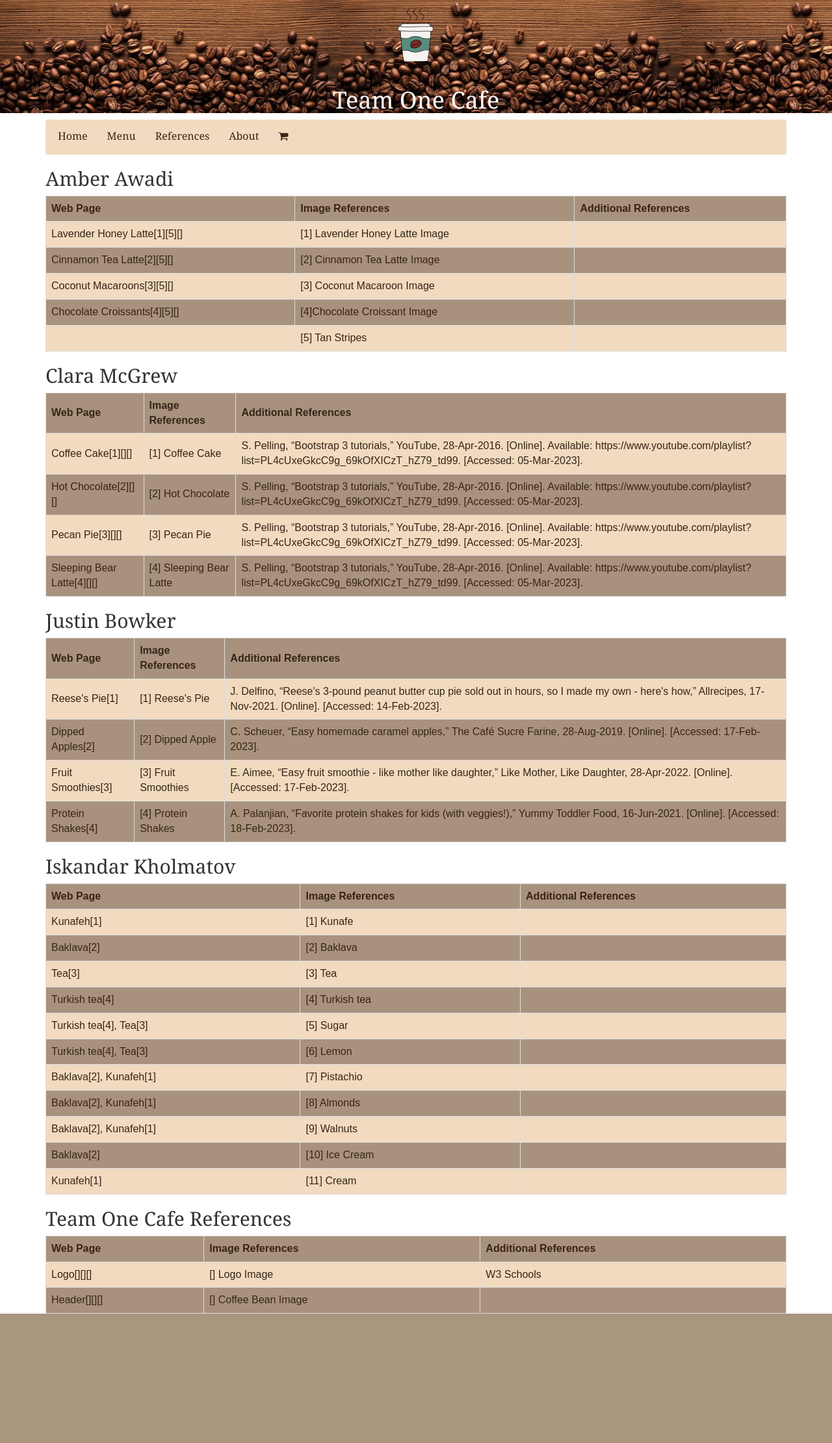
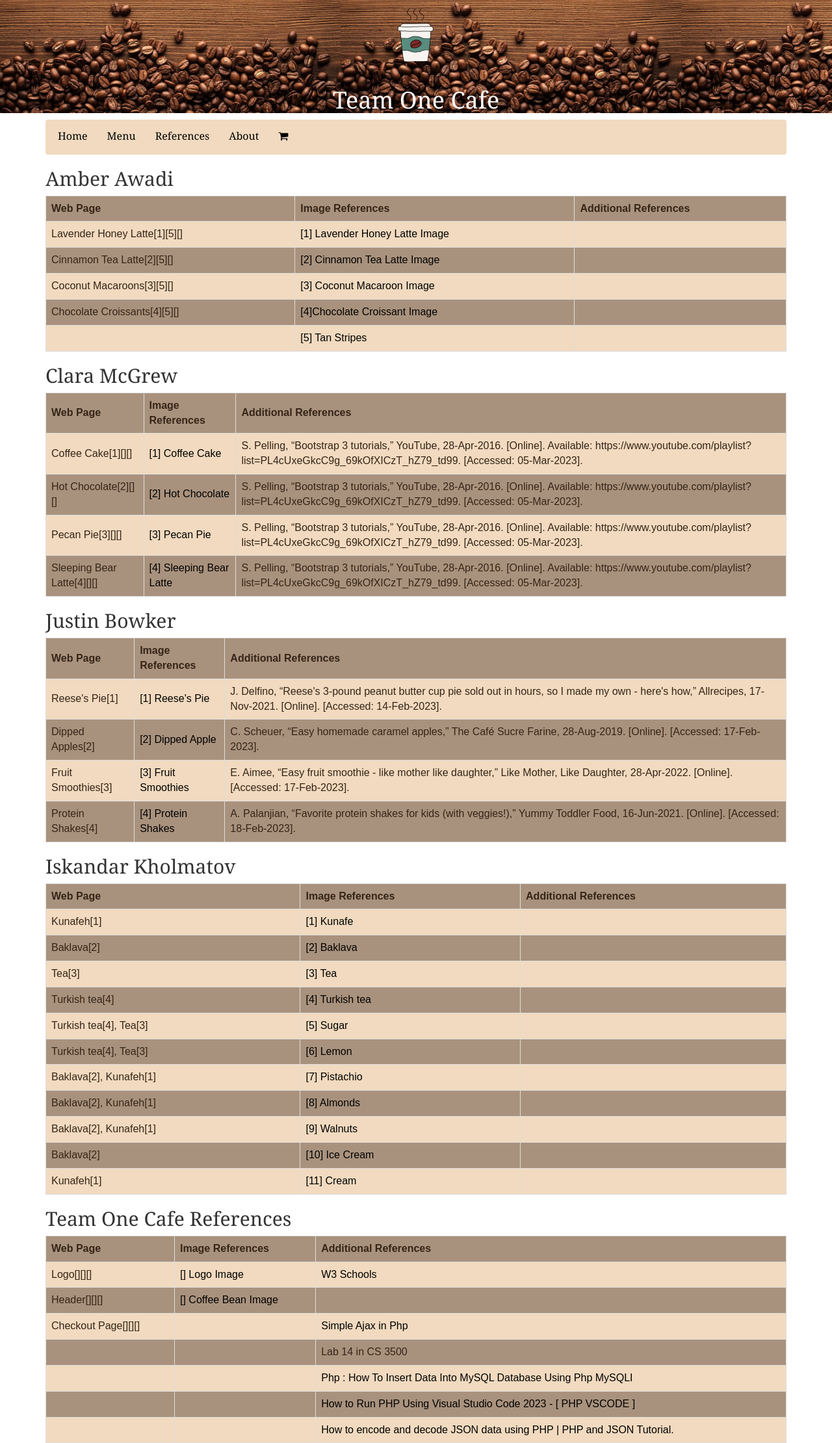
Before and after one commit to rednaksiii/cafe-website, a PHP site: page /html/references.html in a window 1280 px wide. Shown: the whole page at 65% size. Before the commit the page ends 2021 px from the top, so only its background shows below. Run offline with PHP 8.4, Linux system fonts and the light colour scheme; some libraries are stand-ins or nearby versions.

```diff
--- a/css/references.css
+++ b/css/references.css
@@ -1,5 +1,8 @@
 li.active {
     background-color:#a9927d;
+    }
+    table a:not(.btn) {
+        color: black;
     }
 
     header
@@ -56,7 +59,7 @@ li.active {
     }
 
     a:link {
-        color: #362417;
+        color: black;
         font-size: 16px;
     }
 
--- a/html/references.html
+++ b/html/references.html
@@ -14,6 +14,7 @@
         <header>
             <img src= "/images/logo2.png" alt = "logo"/>
                 <h1>Team One Cafe</h1>
+
         </header>
         </main>
     <div class="container">
@@ -200,6 +201,37 @@
     <td><a href="https://img4.goodfon.com/wallpaper/nbig/d/36/derevo-coffee-kofe.jpg">[] Coffee Bean Image</td>
     <td></td>
   </tr>
+
+  <tr>
+    <td>Checkout Page[][][]</td>
+    <td></td>
+    <td><a href="https://www.youtube.com/watch?v=7ocenBYSBoM&feature=youtu.be"> Simple Ajax in Php</td>
+  </tr>
+
+  <tr>
+    <td></td>
+    <td></td>
+    <td>Lab 14 in CS 3500</td>
+  </tr>
+
+  <tr>
+    <td></td>
+    <td></td>
+    <td><a href="https://www.youtube.com/watch?v=Em1Oneakz1A"> Php : How To Insert Data Into MySQL Database Using Php MySQLI </a></td>
+  </tr>
+
+  <tr>
+    <td></td>
+    <td></td>
+    <td><a href="https://www.youtube.com/watch?v=zT6QrGIfXaU"> How to Run PHP Using Visual Studio Code 2023 - [ PHP VSCODE ]</a></td>
+  </tr>
+<tr>
+  <td></td>
+  <td></td>
+  <td><a href="https://www.youtube.com/watch?v=jd6KSMpc9F4"> How to encode and decode JSON data using PHP | PHP and JSON Tutorial.</a></td>
+</tr>
+
+
 </table>
 
 </body>
--- a/index.php
+++ b/index.php
@@ -64,7 +64,7 @@
 
       <div class="item">
 
-	  <a href="/php/hotchocolate.php">
+	  <a href="/html/hotchocolate.html">
       <div class="carousel-item">
 		<img id= "featitem" src="/images/Hot Chocolate Transparent.png" alt="Hot Chocolate">
     </div>
@@ -74,7 +74,7 @@
 
       <div class="item">
         <div class="d-flex justify-content-center">
-	  <a href="Mega recess.html">
+	  <a href="/html/Mega recess.html">
       <div class="carousel-item">
         <img id="featitem" src="/images/reesespieimage.png" class="center-block" alt="Reese's pie">
 	 </div>
```
Also changed, not shown: html/catalogue.html (+4 -4 lines), html/coffeecake.html (renamed from php/coffeecake.php), html/hotchocolate.html (renamed from php/hotchocolate.php), html/pecanpie.html (renamed from php/pecanpie.php), html/sleepingbearlatte.html (renamed from php/sleepingbearlatte.php).
